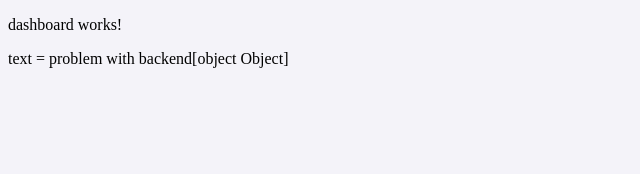
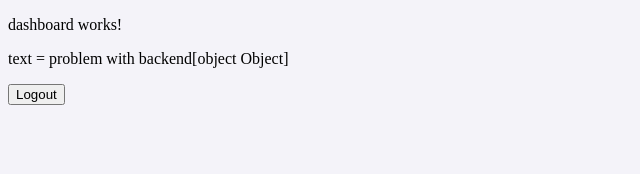
Before and after one commit to ichal6/Follow-the-money-Client, an Angular app: page /dashboard in a window 1280 px wide. Shown: the top 174 px of the page, without its empty margins (0-640 px from the left). Built offline with nearby package versions, Linux system fonts and the light colour scheme; no server answers.

Commit message:
Add logout option

```diff
--- a/src/app/dashboard/dashboard.component.html
+++ b/src/app/dashboard/dashboard.component.html
@@ -1,2 +1,4 @@
 <p>dashboard works!</p>
 <p>text = {{text}}</p>
+
+<button type="button" (click)="logout()">Logout</button>
--- a/src/app/dashboard/dashboard.component.ts
+++ b/src/app/dashboard/dashboard.component.ts
@@ -1,5 +1,6 @@
 import { Component, OnInit } from '@angular/core';
 import {DataService} from '../service/data.service';
+import {Router} from '@angular/router';
 
 @Component({
   selector: 'app-dashboard',
@@ -9,7 +10,8 @@ import {DataService} from '../service/data.service';
 export class DashboardComponent implements OnInit {
   text: string;
 
-  constructor(private dataService: DataService) { }
+  constructor(private dataService: DataService,
+              private router: Router) { }
 
   ngOnInit(): void {
     this.exampleMethod();
@@ -24,4 +26,9 @@ export class DashboardComponent implements OnInit {
       }
     );
   }
+
+  logout(): void{
+    this.dataService.logout().subscribe();
+    this.router.navigate(['']);
+  }
 }
--- a/src/app/service/auth.service.ts
+++ b/src/app/service/auth.service.ts
@@ -16,13 +16,17 @@ export class AuthService {
         this.isAuthenticated = true;
         this.authenticationResultEvent.emit(true);
       },
-      error =>
-      {
+      error => {
         console.log(error);
         this.isAuthenticated = false;
         this.authenticationResultEvent.emit(false);
       }
     );
+  }
 
+  logout(): void {
+    this.dataService.logout().subscribe();
+    this.isAuthenticated = false;
+    this.authenticationResultEvent.emit(false);
   }
 }
--- a/src/app/service/data.service.ts
+++ b/src/app/service/data.service.ts
@@ -17,4 +17,8 @@ export class DataService {
   getSomething(): Observable<any> {
     return this.http.get<any>(environment.restUrl + '/user/jan@kowalski@gmail.com', {withCredentials: true});
   }
+
+  logout(): Observable<any> {
+    return this.http.get<any>(environment.restUrl + '/logoutUser', {withCredentials: true});
+  }
 }
```
